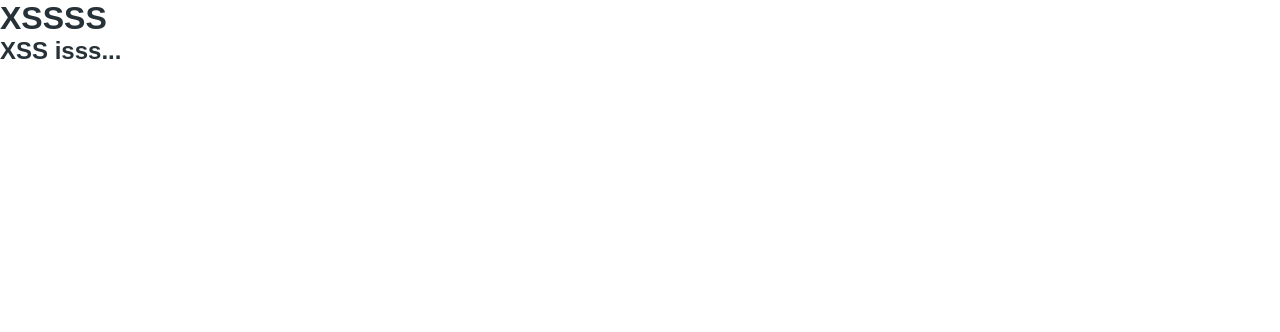
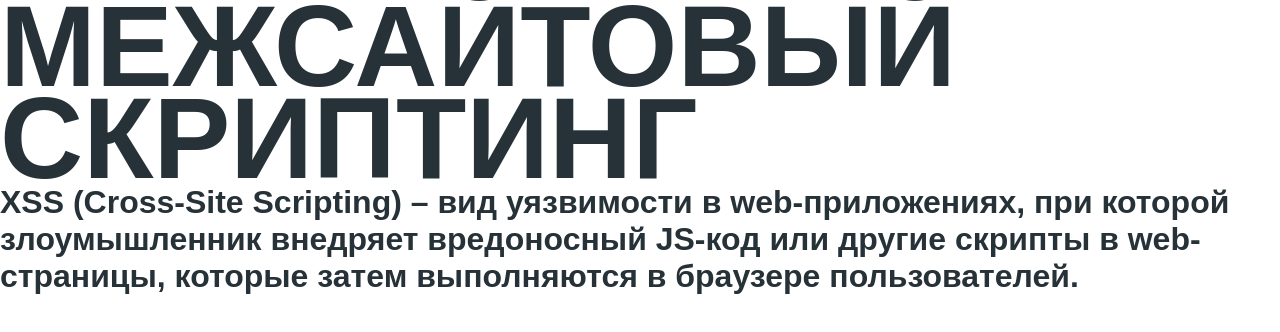
Before and after one commit to getong10/infosec, a Vue app: page / in a window 1280 px wide. Shown: the top 332 px of the page. Built offline with nearby package versions, Linux system fonts and the light colour scheme.

Commit message:
styling textcontent

```diff
--- a/src/App.vue
+++ b/src/App.vue
@@ -1,6 +1,10 @@
 <template>
   <div>
-    <TextContent title="XSSSS" description="XSS isss..."></TextContent>
+    <TextContent title="межсайтовый скриптинг" description="XSS (Cross-Site Scripting) – вид уязвимости
+в web-приложениях, при которой злоумышленник
+внедряет вредоносный JS-код или другие скрипты
+в web-страницы, которые затем выполняются в
+браузере пользователей."></TextContent>
     <ButtonsContent></ButtonsContent>
   </div>
 </template>
--- a/src/components/TextContent.vue
+++ b/src/components/TextContent.vue
@@ -21,5 +21,18 @@ export default {
 </script>
 
 <style scoped>
+* {
+  display: flex;
+  flex-direction: column;
+}
 
+h1 {
+  text-transform: uppercase;
+  font-size: 9vw;
+  line-height: 80%;
+}
+
+h2 {
+  font-size: 2.5vw;
+}
 </style>
```
